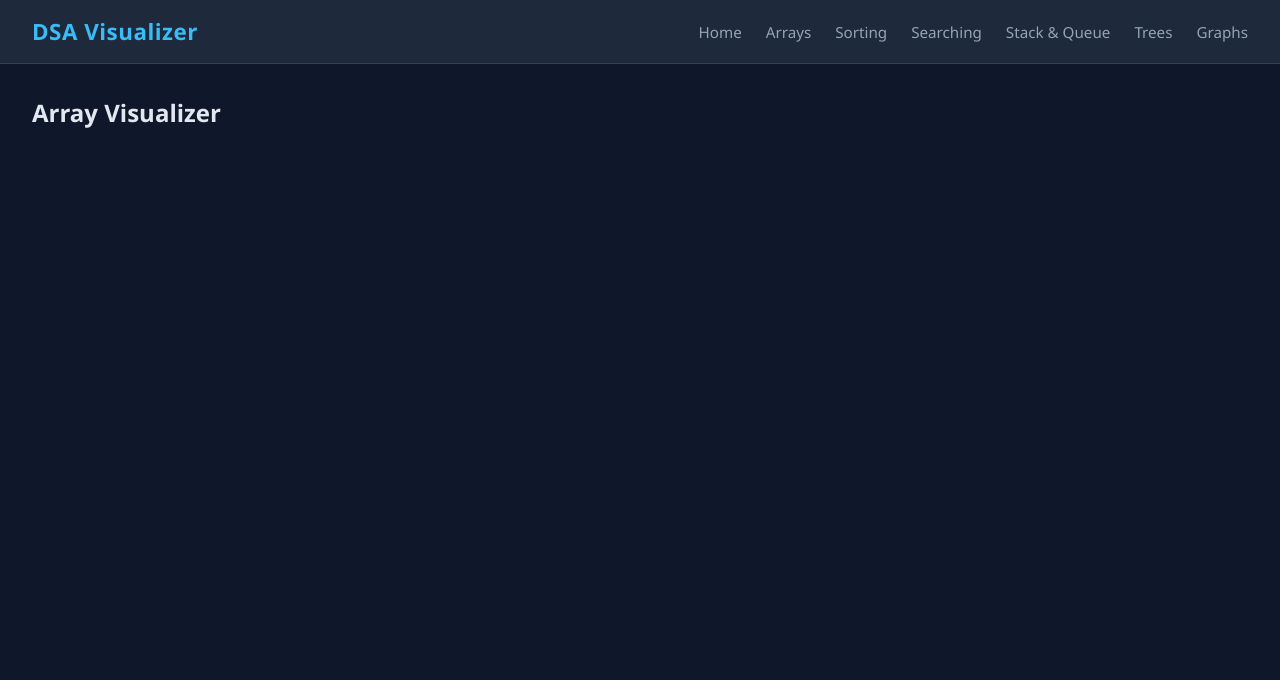
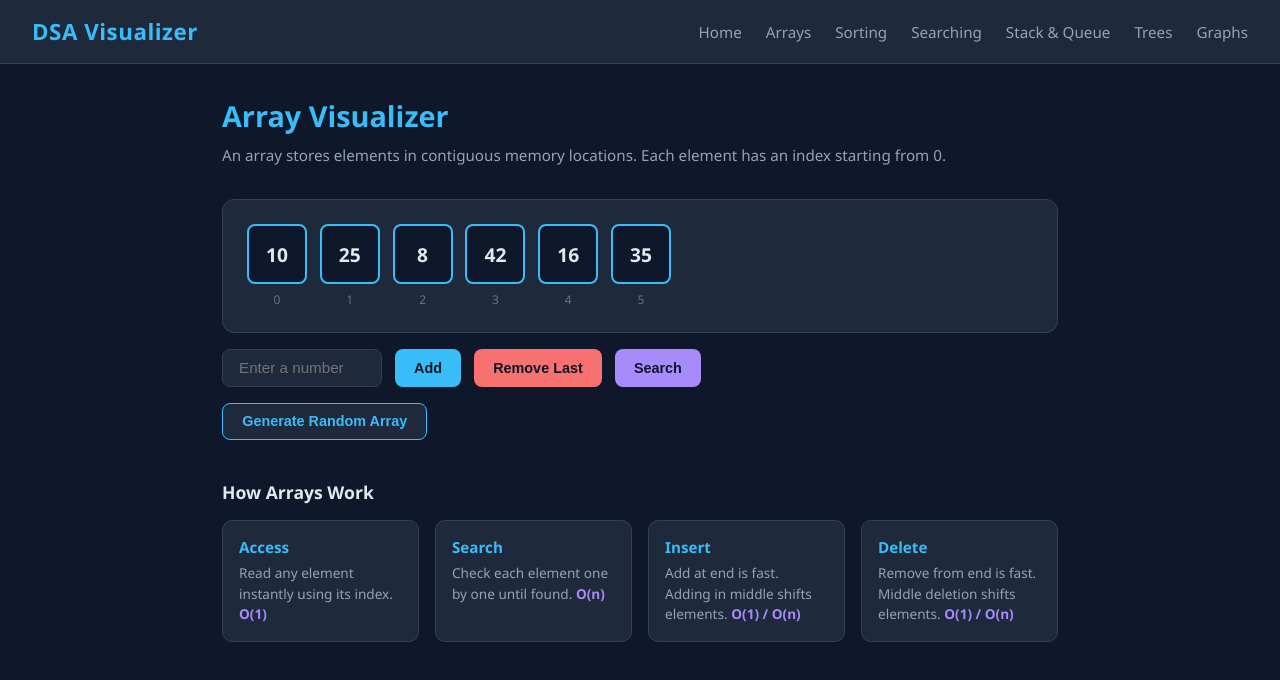
Before and after one commit to saksham274/dsa-visualizer, a React (Vite) app in the folder client/: page /arrays in a window 1280 px wide. Shown: the top 680 px of the page. Built offline with nearby package versions, Linux system fonts and the light colour scheme.

Commit message:
added array visualizer with animations

```diff
--- /dev/null
+++ b/client/src/components/ArrayVisualizer/ArrayVisualizer.css
@@ -0,0 +1,193 @@
+.array-visualizer {
+  max-width: 900px;
+  margin: 0 auto;
+  padding: 2rem;
+}
+
+.av-header {
+  margin-bottom: 2rem;
+}
+
+.av-header h2 {
+  font-size: 1.8rem;
+  font-weight: 700;
+  color: #38bdf8;
+  margin-bottom: 0.5rem;
+}
+
+.av-header p {
+  color: #94a3b8;
+  font-size: 0.95rem;
+  line-height: 1.6;
+}
+
+/* array display */
+.array-container {
+  display: flex;
+  flex-wrap: wrap;
+  gap: 0.8rem;
+  min-height: 100px;
+  background-color: #1e293b;
+  border: 1px solid #334155;
+  border-radius: 12px;
+  padding: 1.5rem;
+  margin-bottom: 1rem;
+  align-items: center;
+}
+
+.array-element {
+  display: flex;
+  flex-direction: column;
+  align-items: center;
+  gap: 0.4rem;
+}
+
+.element-value {
+  width: 60px;
+  height: 60px;
+  background-color: #0f172a;
+  border: 2px solid #38bdf8;
+  border-radius: 8px;
+  display: flex;
+  align-items: center;
+  justify-content: center;
+  font-size: 1.2rem;
+  font-weight: 700;
+  color: #e2e8f0;
+  transition: background-color 0.3s, border-color 0.3s;
+}
+
+.array-element.highlighted .element-value {
+  background-color: #38bdf8;
+  color: #0f172a;
+  border-color: #38bdf8;
+}
+
+.element-index {
+  font-size: 0.75rem;
+  color: #64748b;
+}
+
+.empty-message {
+  color: #64748b;
+  font-style: italic;
+}
+
+/* message */
+.av-message {
+  background-color: #1e293b;
+  border-left: 3px solid #38bdf8;
+  padding: 0.8rem 1rem;
+  border-radius: 6px;
+  color: #e2e8f0;
+  font-size: 0.9rem;
+  margin-bottom: 1.5rem;
+}
+
+/* controls */
+.av-controls {
+  display: flex;
+  flex-direction: column;
+  gap: 1rem;
+  margin-bottom: 2.5rem;
+}
+
+.input-row {
+  display: flex;
+  gap: 0.8rem;
+  flex-wrap: wrap;
+}
+
+.input-row input {
+  padding: 0.6rem 1rem;
+  border-radius: 8px;
+  border: 1px solid #334155;
+  background-color: #1e293b;
+  color: #e2e8f0;
+  font-size: 0.95rem;
+  width: 160px;
+  outline: none;
+}
+
+.input-row input:focus {
+  border-color: #38bdf8;
+}
+
+button {
+  padding: 0.6rem 1.2rem;
+  border-radius: 8px;
+  border: none;
+  font-size: 0.9rem;
+  font-weight: 600;
+  cursor: pointer;
+  transition: opacity 0.2s;
+}
+
+button:hover {
+  opacity: 0.85;
+}
+
+.btn-primary {
+  background-color: #38bdf8;
+  color: #0f172a;
+}
+
+.btn-danger {
+  background-color: #f87171;
+  color: #0f172a;
+}
+
+.btn-search {
+  background-color: #a78bfa;
+  color: #0f172a;
+}
+
+.btn-generate {
+  background-color: #1e293b;
+  color: #38bdf8;
+  border: 1px solid #38bdf8;
+  width: fit-content;
+}
+
+/* info section */
+.av-info {
+  margin-top: 1rem;
+}
+
+.av-info h3 {
+  font-size: 1.1rem;
+  font-weight: 600;
+  color: #e2e8f0;
+  margin-bottom: 1rem;
+}
+
+.info-grid {
+  display: grid;
+  grid-template-columns: repeat(auto-fit, minmax(180px, 1fr));
+  gap: 1rem;
+}
+
+.info-card {
+  background-color: #1e293b;
+  border: 1px solid #334155;
+  border-radius: 10px;
+  padding: 1rem;
+}
+
+.info-card h4 {
+  font-size: 0.95rem;
+  font-weight: 600;
+  color: #38bdf8;
+  margin-bottom: 0.4rem;
+}
+
+.info-card p {
+  font-size: 0.85rem;
+  color: #94a3b8;
+  line-height: 1.5;
+}
+
+.info-card span {
+  color: #a78bfa;
+  font-weight: 600;
+}
--- /dev/null
+++ b/client/src/components/ArrayVisualizer/ArrayVisualizer.jsx
@@ -0,0 +1,157 @@
+import { useState } from 'react'
+import { motion, AnimatePresence } from 'framer-motion'
+import './ArrayVisualizer.css'
+
+function ArrayVisualizer() {
+  const [array, setArray] = useState([10, 25, 8, 42, 16, 35])
+  const [inputValue, setInputValue] = useState('')
+  const [highlightIndex, setHighlightIndex] = useState(null)
+  const [message, setMessage] = useState('')
+
+  // generate a new random array
+  function generateRandom() {
+    const newArray = Array.from(
+      { length: 6 },
+      () => Math.floor(Math.random() * 99) + 1
+    )
+    setArray(newArray)
+    setMessage('Generated a new random array')
+    setHighlightIndex(null)
+  }
+
+  // add element to end of array
+  function addElement() {
+    const val = parseInt(inputValue)
+    if (isNaN(val)) {
+      setMessage('Please enter a valid number')
+      return
+    }
+    if (array.length >= 10) {
+      setMessage('Array is full (max 10 elements)')
+      return
+    }
+    setArray([...array, val])
+    setHighlightIndex(array.length)
+    setMessage(`Added ${val} at index ${array.length}`)
+    setInputValue('')
+  }
+
+  // remove last element
+  function removeElement() {
+    if (array.length === 0) {
+      setMessage('Array is already empty')
+      return
+    }
+    const removed = array[array.length - 1]
+    setArray(array.slice(0, -1))
+    setHighlightIndex(null)
+    setMessage(`Removed ${removed} from the end`)
+  }
+
+  // search for an element
+  function searchElement() {
+    const val = parseInt(inputValue)
+    if (isNaN(val)) {
+      setMessage('Please enter a valid number')
+      return
+    }
+    const index = array.indexOf(val)
+    if (index === -1) {
+      setMessage(`${val} was not found in the array`)
+      setHighlightIndex(null)
+    } else {
+      setHighlightIndex(index)
+      setMessage(`Found ${val} at index ${index}`)
+    }
+    setInputValue('')
+  }
+
+  return (
+    <div className="array-visualizer">
+
+      <div className="av-header">
+        <h2>Array Visualizer</h2>
+        <p>
+          An array stores elements in contiguous memory locations.
+          Each element has an index starting from 0.
+        </p>
+      </div>
+
+      {/* array display */}
+      <div className="array-container">
+        <AnimatePresence>
+          {array.map((value, index) => (
+            <motion.div
+              key={index}
+              className={`array-element ${highlightIndex === index ? 'highlighted' : ''}`}
+              initial={{ opacity: 0, y: -20 }}
+              animate={{ opacity: 1, y: 0 }}
+              exit={{ opacity: 0, y: 20 }}
+              transition={{ duration: 0.3 }}
+            >
+              <div className="element-value">{value}</div>
+              <div className="element-index">{index}</div>
+            </motion.div>
+          ))}
+        </AnimatePresence>
+
+        {array.length === 0 && (
+          <p className="empty-message">Array is empty</p>
+        )}
+      </div>
+
+      {/* message box */}
+      {message && (
+        <div className="av-message">
+          {message}
+        </div>
+      )}
+
+      {/* controls */}
+      <div className="av-controls">
+        <div className="input-row">
+          <input
+            type="number"
+            placeholder="Enter a number"
+            value={inputValue}
+            onChange={(e) => setInputValue(e.target.value)}
+            onKeyDown={(e) => e.key === 'Enter' && addElement()}
+          />
+          <button className="btn-primary" onClick={addElement}>Add</button>
+          <button className="btn-danger" onClick={removeElement}>Remove Last</button>
+          <button className="btn-search" onClick={searchElement}>Search</button>
+        </div>
+
+        <button className="btn-generate" onClick={generateRandom}>
+          Generate Random Array
+        </button>
+      </div>
+
+      {/* info section */}
+      <div className="av-info">
+        <h3>How Arrays Work</h3>
+        <div className="info-grid">
+          <div className="info-card">
+            <h4>Access</h4>
+            <p>Read any element instantly using its index. <span>O(1)</span></p>
+          </div>
+          <div className="info-card">
+            <h4>Search</h4>
+            <p>Check each element one by one until found. <span>O(n)</span></p>
+          </div>
+          <div className="info-card">
+            <h4>Insert</h4>
+            <p>Add at end is fast. Adding in middle shifts elements. <span>O(1) / O(n)</span></p>
+          </div>
+          <div className="info-card">
+            <h4>Delete</h4>
+            <p>Remove from end is fast. Middle deletion shifts elements. <span>O(1) / O(n)</span></p>
+          </div>
+        </div>
+      </div>
+
+    </div>
+  )
+}
+
+export default ArrayVisualizer
--- a/client/src/pages/Arrays.jsx
+++ b/client/src/pages/Arrays.jsx
@@ -1,9 +1,7 @@
+import ArrayVisualizer from '../components/ArrayVisualizer/ArrayVisualizer'
+
 function Arrays() {
-  return (
-    <div style={{ padding: '2rem' }}>
-      <h2>Array Visualizer</h2>
-    </div>
-  )
+  return <ArrayVisualizer />
 }
 
 export default Arrays
```
